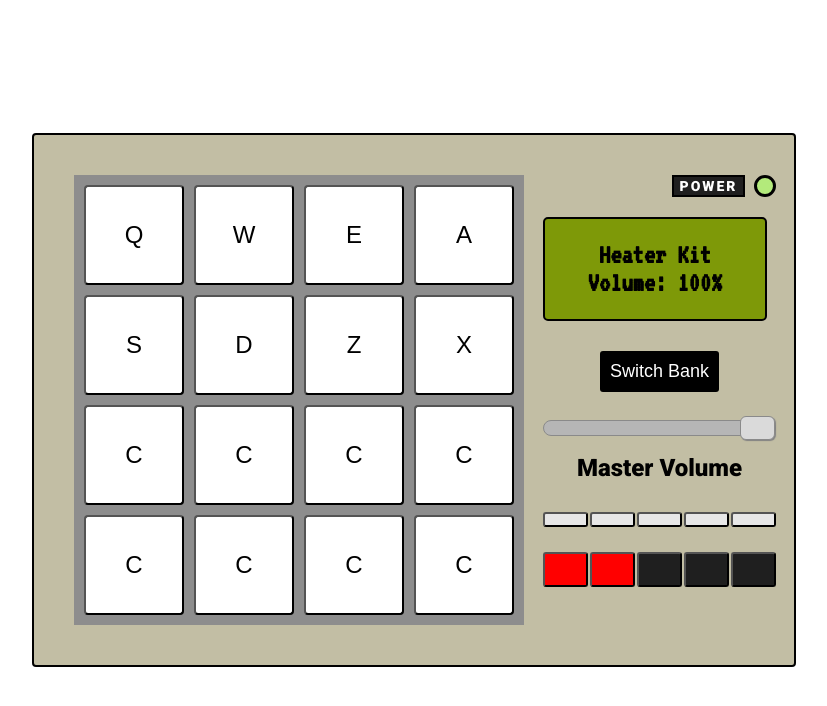
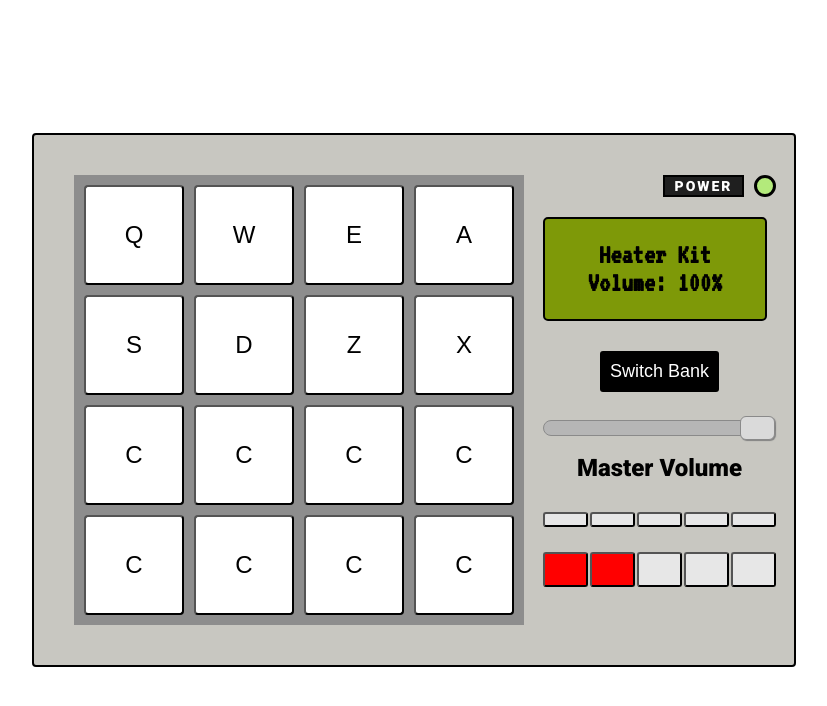
Before and after one commit to caseycantrell/beatboi, a React (Create React App) app: page / in a window 1280 px wide. Shown: the top 706 px of the page, without its empty margins (226-1053 px from the left). Built offline with nearby package versions, Linux system fonts and the light colour scheme.

Commit message:
updates styling

```diff
--- a/src/App.js
+++ b/src/App.js
@@ -266,7 +266,7 @@ const SwitchBank = ({ switchBank }) => (
 
 const Power = ({ stop, power }) => (
   <div className='power'>
-    <button id="power" onClick={stop}>POWER</button>
+    <button id="powerbutton" onClick={stop}>POWER</button>
     <button id="on-off" style={power ? { backgroundColor: "#B3EA7B"} : {backgroundColor: "#B41717"}}></button>
   </div>
 );
@@ -288,10 +288,6 @@ const Dummies = () => (
       <button id="dummy"></button>
     </div>
   </>
-
-
-
-
 );
 
 function App() {
--- a/src/index.css
+++ b/src/index.css
@@ -25,7 +25,7 @@ h2 {
     padding: 40px;
     border: 2px solid black;
     border-radius: 4px;
-    background-color: #c2bea4;
+    background-color: #c8c7c1;
 }
 
 .keyboard {
@@ -84,16 +84,18 @@ h2 {
   font-size: 28px;
 }
 
-#power {
+#powerbutton {
   font-family: Roboto;
   font-weight: bold;
   letter-spacing: 2px;
   font-size: 14px;
   margin-left: auto;
-  margin-right: -120px;
+  margin-right: -110px;
   border: 2px solid black;
   background-color: #1f1f1f;
   color: white;
+  padding-left: 10px;
+  padding-right: 10px;
 }
 
 #on-off {
@@ -119,7 +121,6 @@ h2 {
 
 .volume {
   text-align: center;
-
 }
 
 .switch-bank {
@@ -154,7 +155,7 @@ h2 {
 #dummy {
   width: 45px;
   height: 35px;
-  background-color: #1f1f1f;
+  background-color: #e7e7e7;
   border-radius: 3px;
 }
 
@@ -170,7 +171,7 @@ input[type=range] {
   -webkit-appearance: none;
   margin: 10px 0;
   width: 100%;
-  background-color: #c2bea4;
+  background-color: #c8c7c1;
 }
 input[type=range]:focus {
   outline: none;
```
Lines whose indentation alone changed are shown as unchanged.
